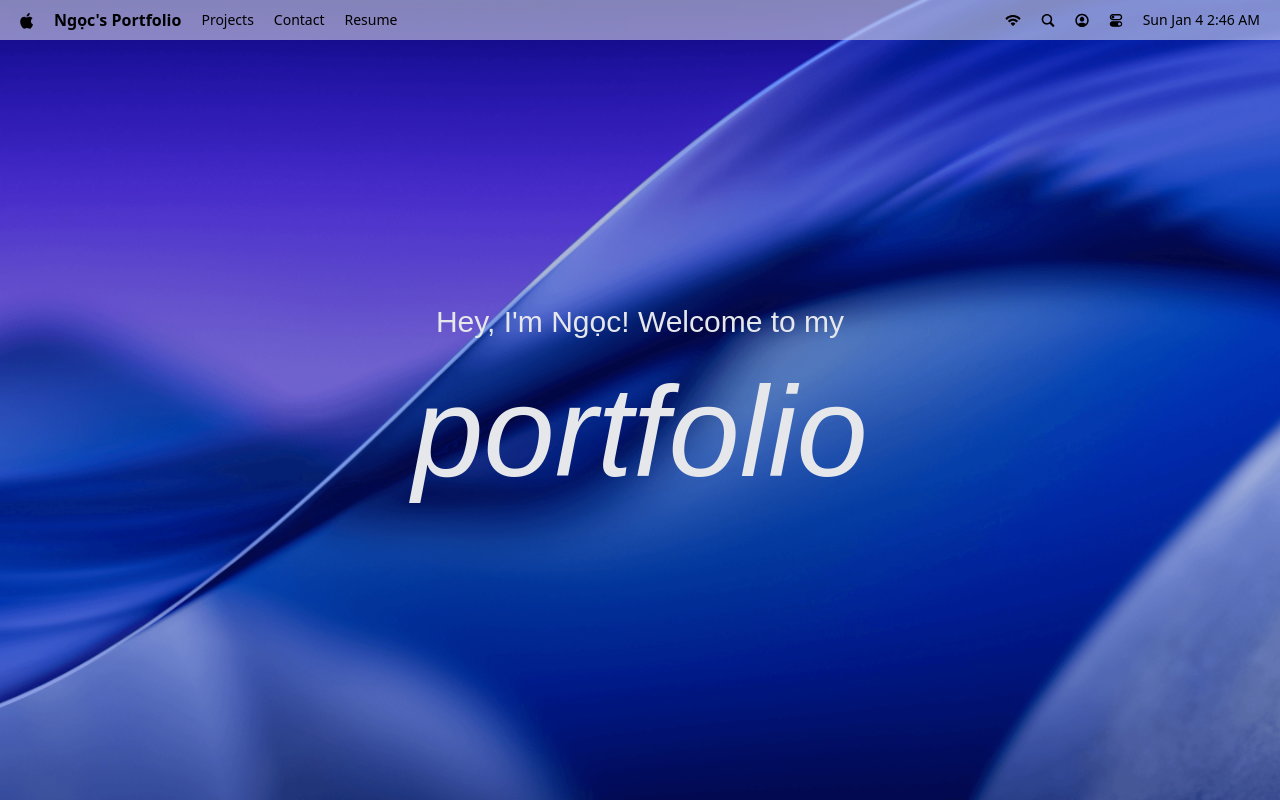
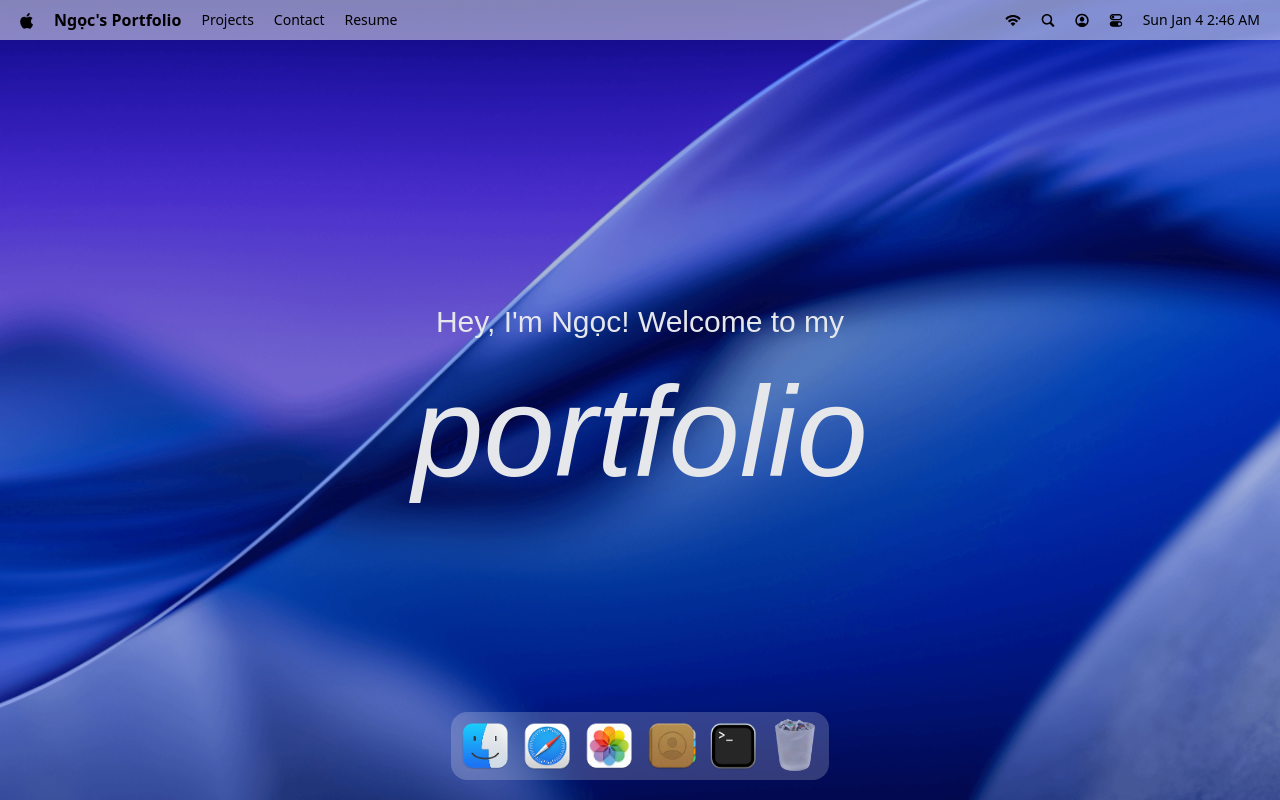
Before and after one commit to bngocnguyen/MacOS_Portfolio, a React (Vite) app: page / in a window 1280 px wide. Built offline with nearby package versions, Linux system fonts and the light colour scheme; a web font is replaced by a local one.

Commit message:
implement dock presentation

```diff
--- a/package.json
+++ b/package.json
@@ -17,6 +17,7 @@
     "lucide-react": "^0.562.0",
     "react": "^19.2.0",
     "react-dom": "^19.2.0",
+    "react-tooltip": "^5.30.0",
     "tailwindcss": "^4.1.18"
   },
   "devDependencies": {
--- a/src/App.jsx
+++ b/src/App.jsx
@@ -1,14 +1,15 @@
-import {Navbar, Welcome} from "#components";
+import {Navbar, Welcome, Dock} from "#components";
 
 const App = () => {
   return (
     <main>
       <Navbar/>
       <Welcome/>
+      <Dock/>
     </main>
   );
 };
 
 export default App;
 
-// 16:06
+// 1:01:28
--- /dev/null
+++ b/src/components/Dock.jsx
@@ -0,0 +1,93 @@
+import {Tooltip} from "react-tooltip";
+import {useRef} from "react";
+import gsap from 'gsap';
+
+import {dockApps} from "#constants/index.js";
+import {useGSAP} from "@gsap/react";
+
+const Dock = () => {
+  const dockRef = useRef(null);
+
+  useGSAP(() => {
+    const dock = dockRef.current;
+    if (!dock) return;
+
+    const icons = dock.querySelectorAll(".dock-icon");
+
+    const animateIcons = (mouseX) => {
+      const {left} = dock.getBoundingClientRect();
+
+      icons.forEach((icon) => {
+        const {left: iconLeft, width} = icon.getBoundingClientRect();
+        const centerX = iconLeft - left + width / 2;
+        const distance = Math.abs(mouseX - centerX);
+        const intensity = Math.exp(-(distance ** 2) / 20000);
+
+        gsap.to(icon, {
+          scale: 1 + 0.25 * intensity,
+          y: -15 * intensity,
+          duration: 0.2,
+          ease: 'power1.out',
+        })
+      });
+    };
+
+    const handleMouseMove = (e) => {
+      const {left} = dock.getBoundingClientRect();
+
+      animateIcons(e.clientX - left);
+    };
+
+    const resetIcons = () =>
+      icons.forEach((icon) =>
+        gsap.to(icon, {
+          scale: 1,
+          y: 0,
+          duration: 0.3,
+          ease: 'power1.out',
+        }),
+      );
+
+    dock.addEventListener('mousemove', handleMouseMove);
+    dock.addEventListener('mouseleave', resetIcons);
+
+    return () => {
+      dock.removeEventListener('mousemove', handleMouseMove);
+      dock.removeEventListener('mouseleave', resetIcons);
+    };
+  }, []);
+  const toggleApp = (app) => {
+    // TODO: Implement Open Window Logic
+  };
+
+  return (
+    <section id="dock">
+      <div ref={dockRef} className="dock-container">
+        {dockApps.map(({id, name, icon, canOpen}) => (
+          <div key={id} className="relative flex justify-center">
+            <button
+              type="button"
+              className="dock-icon"
+              aria-label={name}
+              data-tooltip-id="dock-tooltip"
+              data-tooltip-content={name}
+              data-tooltip-delay-show={150}
+              disabled={!canOpen}
+              onClick={() => toggleApp({id, canOpen})}
+            >
+              <img
+                src={`/images/${icon}`}
+                alt={name}
+                loading="lazy"
+                className={canOpen ? '' : 'opacity-60'}
+              />
+            </button>
+          </div>
+        ))}
+
+        <Tooltip id="dock-tooltip" place="top" className="tooltip"/>
+      </div>
+    </section>
+  )
+}
+export default Dock
--- a/src/components/index.js
+++ b/src/components/index.js
@@ -1,4 +1,5 @@
 import Navbar from "#components/Navbar.jsx";
 import Welcome from "#components/Welcome.jsx";
+import Dock from "#components/Dock.jsx";
 
-export {Navbar, Welcome}
+export {Navbar, Welcome, Dock}
```
Also changed, not shown: 1 other file (tests, documents, lock files or other folders).
